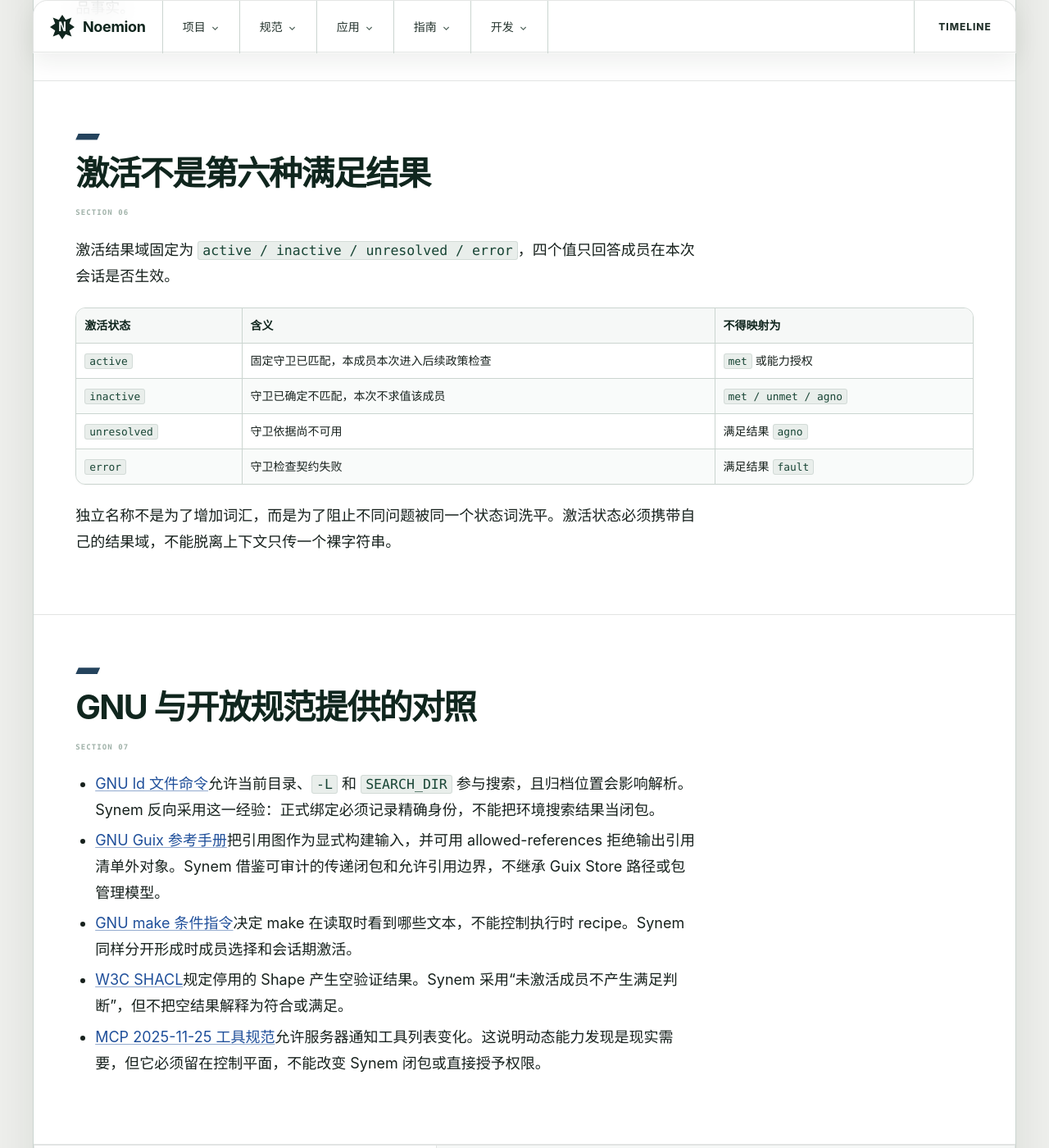
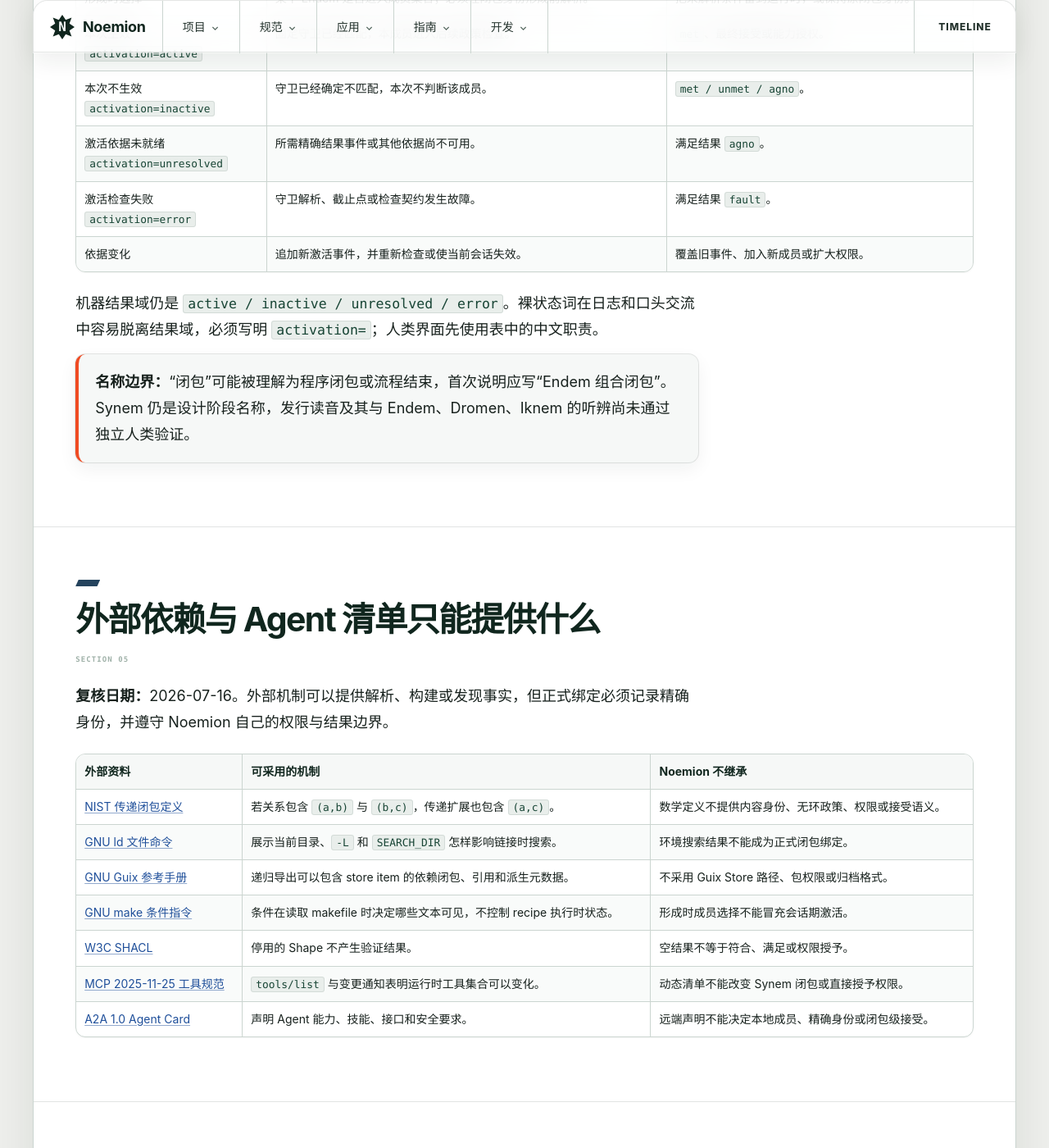
Before and after one commit to Noemion/noemion.github.io, a Jekyll site: the page built from architecture/adr-0021-synem-closure-and-activation.html, in a window 1280 px wide and 1400 px high, scrolled down 3223 px. Shown: the whole window at 82% size. Built offline with Jekyll 4.4.1, drawn with Linux system fonts in a browser that asks for light colours; some of the changed text lies outside the part shown.

Commit message:
Clarify Synem closure and activation

```diff
--- a/_data/navigation.yml
+++ b/_data/navigation.yml
@@ -104,7 +104,7 @@
           - { href: /architecture/adr-0018-quantification-and-membership.html, label: "ADR-0018 · 先固定成员，再判断数量" }
           - { href: /architecture/adr-0019-measurement-and-thresholds.html, label: "ADR-0019 · 先定义测量，再比较阈值" }
           - { href: /architecture/adr-0020-composite-situations-and-criteria.html, label: "ADR-0020 · 组合条件不能吞掉未知与故障" }
-          - { href: /architecture/adr-0021-synem-closure-and-activation.html, label: "ADR-0021 · Synem 闭包与激活" }
+          - { href: /architecture/adr-0021-synem-closure-and-activation.html, label: "ADR-0021 · 依赖必须先固定，权限只能收窄" }
           - { href: /architecture/adr-0022-iknem-evidence-and-appraisal.html, label: "ADR-0022 · Iknem 证据与评估" }
           - { href: /architecture/adr-0023-endem-content-standard.html, label: "ADR-0023 · Endem 内容标准" }
           - { href: /architecture/adr-0024-dromen-session-contract.html, label: "ADR-0024 · Dromen 会话契约" }
--- a/architecture/adr-0021-synem-closure-and-activation.html
+++ b/architecture/adr-0021-synem-closure-and-activation.html
@@ -1,95 +1,92 @@
 ---
 layout: default
-title: "ADR-0021 Synem 组合闭包与条件激活"
+title: "ADR-0021 · 依赖必须先固定，权限只能收窄"
 page_role: "content"
 footer_text: "Noemion · ADR-0021"
 permalink: "/architecture/adr-0021-synem-closure-and-activation.html"
 ---
 <main id="main-content" tabindex="-1">
   <nav class="breadcrumbs" aria-label="面包屑"><a href="../index.html">项目</a><span aria-hidden="true">/</span><a href="index.html">架构设计</a><span aria-hidden="true">/</span><a href="decisions.html">架构决策</a><span aria-hidden="true">/</span><span>ADR-0021</span></nav>
-  <header class="content-introduction"><h1>ADR-0021<br>组合闭包<br>条件激活</h1><p>当一个目标依赖其他目标时，先固定所有必需成员和引用，再计算共同允许的权限；运行时不能偷偷补依赖或扩大能力。</p><div class="badges"><span class="badge">当前策略</span><span class="badge">SYN-CORE 0.1.0-draft</span><span class="badge">尚无线格式</span><span class="badge">尚未实现</span></div></header>
+  <header class="content-introduction"><h1>ADR-0021<br>依赖必须先固定<br>权限只能收窄</h1><p>多个目标共同交付时，先固定全部成员、传递依赖和精确身份，再计算共同允许的权限。运行时发现不能换入新目标，也不能扩大能力。</p><div class="badges"><span class="badge">当前策略</span><span class="badge">SYN-CORE 0.1.0-draft</span><span class="badge">尚无物理格式</span><span class="badge">尚未实现</span></div></header>
 
-  <section class="content-band">
-    <h2>直接结论</h2>
-    <p class="lead">例如，发布服务既要得到正确的构建产物，也要让部署后的服务通过健康检查。两项目标可以分别失败，因此各自形成 Endem；Synem 再把它们及其必需依赖固定为一组可重复检查的关系。它不是普通文件包、搜索结果或模型上下文。</p>
-    <p>每个必需引用必须绑定唯一内容身份；权限只能取交集或继续收紧；成员判断与决定保持独立。条件激活属于 Synem 的会话关系，不进入单个 Endem 的 <code>all_of / any_of</code> 根。</p>
-    <p>本决定建立 <code>SYN-CORE 0.1.0-draft</code>，但不创建 Synem 文件扩展名、魔数、物理字段、版本范围语法或实现。本次工作不表示 Ktisor、Theor、Drasor、CLI、解析器或运行时已经实现。</p>
-  </section>
-
-  <section class="content-band">
-    <h2>哲学启发与采用限制</h2>
-    <blockquote><p>“每一个关于复合物的陈述可以分解为关于其各组成部分的陈述”</p><cite>路德维希·维特根斯坦《逻辑哲学论》2.0201</cite></blockquote>
-    <p>命题 2.0201 和 5.5423 都把复合物的可理解性放在组成部分及其关联方式上。Synem 因此必须同时显示成员和关系；只列名字或文件，不能完整说明组合对象。</p>
-    <p>这里采用的是设计问题，不是把哲学命题直接变成软件定理。成员身份、无环限制、权限交集、激活状态和失败责任仍由威胁模型、规范条款与正反向量定义。</p>
+  <section class="content-wide">
+    <h2>用一次发布流程读懂组合闭包</h2>
+    <p class="lead">发布服务既要得到符合要求的构建产物，也要让部署后的服务通过健康检查。两个终态可以独立失败，因此分别形成 Endem，再进入同一个 Endem 组合闭包。</p>
+    <div class="flow"><div class="step">识别两个<br>独立终态</div><div class="step">选择种子<br>Endem</div><div class="step">展开全部<br>必需依赖</div><div class="step">唯一绑定<br>精确身份</div><div class="step">对成员权限<br>继续求交</div><div class="step">会话只激活<br>固定成员</div></div>
+    <div class="table-wrap"><table><thead><tr><th>处理阶段</th><th>发布示例</th><th>必须停止的情况</th></tr></thead><tbody>
+      <tr><td>划分目标</td><td>构建产物和服务健康各有自己的判据与决定。</td><td>把两个可独立失败的终态塞进一个 Endem。</td></tr>
+      <tr><td>展开依赖</td><td>从两个种子成员递归加入全部必需 Endem。</td><td>还有闭包外必需引用，或只收集当前目录中的文件。</td></tr>
+      <tr><td>绑定身份</td><td>每个引用唯一绑定规范、Profile 与完整内容身份。</td><td>使用名称、路径、版本范围、搜索顺序或 <code>latest</code>。</td></tr>
+      <tr><td>收窄权限</td><td>成员上限、组合策略与会话政策只取交集。</td><td>某成员需要网络，就让所有成员取得网络能力。</td></tr>
+      <tr><td>进入会话</td><td>守卫只决定固定成员本次是否生效。</td><td>运行时下载新成员、改写闭包身份或直接授予权限。</td></tr>
+    </tbody></table></div>
+    <p>组合闭包的现行设计名称是 Synem。它不是文件包、搜索结果、模型上下文、对话记忆或动态工具列表。</p>
   </section>
 
   <section class="content-wide">
-    <h2>Synem 与 Endem 复合根的边界</h2>
-    <div class="table-wrap"><table><thead><tr><th>问题</th><th>Endem 复合根</th><th>Synem</th></tr></thead><tbody>
-      <tr><td>终态</td><td>同一个不可分终态</td><td>两个或更多可独立实现和失败的终态</td></tr>
-      <tr><td>方向与验收</td><td>共享一个 telis 与验收责任</td><td>成员保持各自方向、判断和决定</td></tr>
-      <tr><td>关系</td><td>叶判据使用 <code>all_of / any_of</code></td><td>显式依赖、绑定和会话激活边</td></tr>
-      <tr><td>身份</td><td>一个 Endem 内容身份</td><td>完整成员集与关系共同决定闭包身份</td></tr>
+    <h2>先判断同一终态还是多个目标</h2>
+    <div class="table-wrap"><table><thead><tr><th>边界问题</th><th>Endem 复合根</th><th>Endem 组合闭包（Synem）</th></tr></thead><tbody>
+      <tr><td>终态身份</td><td>多个关系共同描述一个不可分终态。</td><td>至少两个终态能够独立实现和失败。</td></tr>
+      <tr><td>判断与决定</td><td>共享一个目标方向和验收责任。</td><td>每个成员保留自己的满足结果与最终决定。</td></tr>
+      <tr><td>组合关系</td><td>叶结果使用 <code>all_of / any_of</code>。</td><td>显示必需依赖、精确绑定和会话激活关系。</td></tr>
+      <tr><td>内容身份</td><td>一个 Endem 拥有一个内容身份。</td><td>完整成员集与关系共同决定闭包身份。</td></tr>
+      <tr><td>缺失处理</td><td>按该 Endem 的形成或判断规则失败。</td><td>必需成员缺失时原子拒绝，不能以后补入。</td></tr>
+    </tbody></table></div>
+    <p>自然语言中的“还要”“依赖”或“如果”不能自行决定对象边界。开发者必须检查终态、消费者、生命周期、权威和失败责任。</p>
+  </section>
+
+  <section class="content-wide">
+    <h2>成员、引用和权限怎样形成闭包</h2>
+    <div class="table-wrap"><table><thead><tr><th>规范责任</th><th>必须固定</th><th>确定拒绝</th></tr></thead><tbody>
+      <tr><td><code>SYN-CLS-001</code><br>完整成员</td><td>至少两个不同 Endem，以及从种子可达的全部必需传递成员。</td><td>单成员、截断闭包、重复身份或闭包外必需引用。</td></tr>
+      <tr><td><code>SYN-RES-001</code><br>唯一绑定</td><td>引用方、被引用方、规范、Profile、精确内容身份与解析依据。</td><td>歧义、冲突、环境搜索或输入顺序改变解析结果。</td></tr>
+      <tr><td><code>SYN-GRF-001</code><br>有限关系</td><td>有限无环图、资源预算，以及可选项缺失时的可观察行为。</td><td>循环、无界遍历，或可选项缺失会降低语义和判据。</td></tr>
+      <tr><td><code>SYN-AUT-001</code><br>权限交集</td><td>成员上限、组合策略和会话政策的共同允许范围。</td><td>权限并集、继承最宽成员能力或由依赖产生授权。</td></tr>
+      <tr><td><code>SYN-STA-001</code><br>成员结果</td><td>成员结果保持各自身份；闭包级决定另行绑定策略、范围与权威。</td><td>把成员结果折叠为布尔值或隐式总体结果。</td></tr>
+    </tbody></table></div>
+    <p>同一正式输入必须产生同一成员集、关系与绑定。成员顺序、当前目录、区域设置、模型推荐和网络最新版本都不能改变结果。</p>
+  </section>
+
+  <section class="content-wide">
+    <h2>形成时选择与会话激活必须分开</h2>
+    <p class="lead">形成条件决定谁属于制品，会话守卫只决定固定成员本次是否生效。两者的身份、失败后果和结果域不同。</p>
+    <div class="table-wrap"><table><thead><tr><th>状态或阶段</th><th>回答的问题</th><th>不得推出</th></tr></thead><tbody>
+      <tr><td>形成时选择</td><td>某个 Endem 是否进入成员集合；必须在闭包身份形成前解析。</td><td>把未解析条件留到运行时，或保持原闭包身份。</td></tr>
+      <tr><td>本次生效<br><code>activation=active</code></td><td>固定守卫已经匹配，本成员进入后续政策检查。</td><td><code>met</code>、最终接受或能力授权。</td></tr>
+      <tr><td>本次不生效<br><code>activation=inactive</code></td><td>守卫已经确定不匹配，本次不判断该成员。</td><td><code>met / unmet / agno</code>。</td></tr>
+      <tr><td>激活依据未就绪<br><code>activation=unresolved</code></td><td>所需精确结果事件或其他依据尚不可用。</td><td>满足结果 <code>agno</code>。</td></tr>
+      <tr><td>激活检查失败<br><code>activation=error</code></td><td>守卫解析、截止点或检查契约发生故障。</td><td>满足结果 <code>fault</code>。</td></tr>
+      <tr><td>依据变化</td><td>追加新激活事件，并重新检查或使当前会话失效。</td><td>覆盖旧事件、加入新成员或扩大权限。</td></tr>
+    </tbody></table></div>
+    <p>机器结果域仍是 <code>active / inactive / unresolved / error</code>。裸状态词在日志和口头交流中容易脱离结果域，必须写明 <code>activation=</code>；人类界面先使用表中的中文职责。</p>
+    <p class="callout"><strong>名称边界：</strong>“闭包”可能被理解为程序闭包或流程结束，首次说明应写“Endem 组合闭包”。Synem 仍是设计阶段名称，发行读音及其与 Endem、Dromen、Iknem 的听辨尚未通过独立人类验证。</p>
+  </section>
+
+  <section class="content-wide">
+    <h2>外部依赖与 Agent 清单只能提供什么</h2>
+    <p><strong>复核日期：</strong>2026-07-16。外部机制可以提供解析、构建或发现事实，但正式绑定必须记录精确身份，并遵守 Noemion 自己的权限与结果边界。</p>
+    <div class="table-wrap"><table><thead><tr><th>外部资料</th><th>可采用的机制</th><th>Noemion 不继承</th></tr></thead><tbody>
+      <tr><td><a href="https://xlinux.nist.gov/dads/HTML/transitiveClosure.html">NIST 传递闭包定义</a></td><td>若关系包含 <code>(a,b)</code> 与 <code>(b,c)</code>，传递扩展也包含 <code>(a,c)</code>。</td><td>数学定义不提供内容身份、无环政策、权限或接受语义。</td></tr>
+      <tr><td><a href="https://sourceware.org/binutils/docs/ld/File-Commands.html">GNU ld 文件命令</a></td><td>展示当前目录、<code>-L</code> 和 <code>SEARCH_DIR</code> 怎样影响链接时搜索。</td><td>环境搜索结果不能成为正式闭包绑定。</td></tr>
+      <tr><td><a href="https://guix.gnu.org/manual/en/guix.pdf">GNU Guix 参考手册</a></td><td>递归导出可以包含 store item 的依赖闭包、引用和派生元数据。</td><td>不采用 Guix Store 路径、包权限或归档格式。</td></tr>
+      <tr><td><a href="https://www.gnu.org/software/make/manual/html_node/Conditionals.html">GNU make 条件指令</a></td><td>条件在读取 makefile 时决定哪些文本可见，不控制 recipe 执行时状态。</td><td>形成时成员选择不能冒充会话期激活。</td></tr>
+      <tr><td><a href="https://www.w3.org/TR/shacl/#deactivated">W3C SHACL</a></td><td>停用的 Shape 不产生验证结果。</td><td>空结果不等于符合、满足或权限授予。</td></tr>
+      <tr><td><a href="https://modelcontextprotocol.io/specification/2025-11-25/server/tools">MCP 2025-11-25 工具规范</a></td><td><code>tools/list</code> 与变更通知表明运行时工具集合可以变化。</td><td>动态清单不能改变 Synem 闭包或直接授予权限。</td></tr>
+      <tr><td><a href="https://a2a-protocol.org/v1.0.0/specification/">A2A 1.0 Agent Card</a></td><td>声明 Agent 能力、技能、接口和安全要求。</td><td>远端声明不能决定本地成员、精确身份或闭包级接受。</td></tr>
     </tbody></table></div>
   </section>
 
   <section class="content-wide">
-    <h2>闭包形成的六条规则</h2>
-    <ol>
-      <li><code>SYN-CLS-001</code>：至少两个不同 Endem，并包含全部必需传递依赖。</li>
-      <li><code>SYN-RES-001</code>：每个必需引用绑定恰好一个精确内容身份，且与输入顺序无关。</li>
-      <li><code>SYN-GRF-001</code>：第一阶段依赖图有限无环；可选项缺失不能削弱语义和判据。</li>
-      <li><code>SYN-AUT-001</code>：能力上限只由成员、组合策略和会话政策的交集形成。</li>
-      <li><code>SYN-STA-001</code>：成员结果保持成员身份，不自动产生一个总体满足或接受结果。</li>
-      <li><code>SYN-ACT-001</code>：会话条件只激活固定闭包成员，不改变身份或授权。</li>
-    </ol>
-  </section>
-
-  <section class="content-wide">
-    <h2>形成时选择与会话期激活必须分开</h2>
-    <div class="table-wrap"><table><thead><tr><th>阶段</th><th>作用</th><th>身份影响</th><th>失败处理</th></tr></thead><tbody>
-      <tr><td>形成时选择</td><td>决定某 Endem 是否进入成员闭包</td><td>改变 Synem 闭包身份</td><td>必须在形成身份前解析；不确定则拒绝形成</td></tr>
-      <tr><td>会话期激活</td><td>决定固定闭包中的成员本次是否生效</td><td>不改变制品身份</td><td>记录独立激活状态；依据变化则重新检查或使会话失效</td></tr>
-    </tbody></table></div>
-    <p>这一区分阻止“运行到一半再下载最新目标”改变正式闭包，也阻止把一次会话分支误写成新的制品事实。</p>
-  </section>
-
-  <section class="content-wide">
-    <h2>激活不是第六种满足结果</h2>
-    <p>激活结果域固定为 <code>active / inactive / unresolved / error</code>，四个值只回答成员在本次会话是否生效。</p>
-    <div class="table-wrap"><table><thead><tr><th>激活状态</th><th>含义</th><th>不得映射为</th></tr></thead><tbody>
-      <tr><td><code>active</code></td><td>固定守卫已匹配，本成员本次进入后续政策检查</td><td><code>met</code> 或能力授权</td></tr>
-      <tr><td><code>inactive</code></td><td>守卫已确定不匹配，本次不求值该成员</td><td><code>met / unmet / agno</code></td></tr>
-      <tr><td><code>unresolved</code></td><td>守卫依据尚不可用</td><td>满足结果 <code>agno</code></td></tr>
-      <tr><td><code>error</code></td><td>守卫检查契约失败</td><td>满足结果 <code>fault</code></td></tr>
-    </tbody></table></div>
-    <p>独立名称不是为了增加词汇，而是为了阻止不同问题被同一个状态词洗平。激活状态必须携带自己的结果域，不能脱离上下文只传一个裸字符串。</p>
-  </section>
-
-  <section class="content-wide">
-    <h2>GNU 与开放规范提供的对照</h2>
-    <ul>
-      <li><a href="https://sourceware.org/binutils/docs/ld/File-Commands.html">GNU ld 文件命令</a>允许当前目录、<code>-L</code> 和 <code>SEARCH_DIR</code> 参与搜索，且归档位置会影响解析。Synem 反向采用这一经验：正式绑定必须记录精确身份，不能把环境搜索结果当闭包。</li>
-      <li><a href="https://guix.gnu.org/manual/en/guix.pdf">GNU Guix 参考手册</a>把引用图作为显式构建输入，并可用 allowed-references 拒绝输出引用清单外对象。Synem 借鉴可审计的传递闭包和允许引用边界，不继承 Guix Store 路径或包管理模型。</li>
-      <li><a href="https://www.gnu.org/software/make/manual/html_node/Conditionals.html">GNU make 条件指令</a>决定 make 在读取时看到哪些文本，不能控制执行时 recipe。Synem 同样分开形成时成员选择和会话期激活。</li>
-      <li><a href="https://www.w3.org/TR/shacl/#deactivated">W3C SHACL</a>规定停用的 Shape 产生空验证结果。Synem 采用“未激活成员不产生满足判断”，但不把空结果解释为符合或满足。</li>
-      <li><a href="https://modelcontextprotocol.io/specification/2025-11-25/server/tools">MCP 2025-11-25 工具规范</a>允许服务器通知工具列表变化。这说明动态能力发现是现实需要，但它必须留在控制平面，不能改变 Synem 闭包或直接授予权限。</li>
-    </ul>
-  </section>
-
-  <section class="content-band">
-    <h2>规范影响与验证</h2>
-    <ul>
-      <li>新增 <code>SYN-CORE 0.1.0-draft</code> 六条规范条款。</li>
-      <li>新增六项 Synem 威胁和十个非规范自然语言场景。</li>
-      <li>十二个提案向量覆盖六个允许分类与六个确定拒绝；检查器只证明资料矩阵一致。</li>
-      <li>END-CORE、END-FMT、END-P1 与 <code>.endem</code> 字节保持不变。</li>
-    </ul>
-  </section>
-
-  <section class="content-band">
-    <h2>待定内容</h2>
-    <p>物理 Synem 容器、文件扩展名、版本约束语法、符号与重定位、执行顺序、并行调度、受限循环、远程对象仓库和规范字节仍保持开放。没有真实消费者和新 Profile 前，不为了形式对称创建格式。</p>
+    <h2>当前还不能编码或执行什么</h2>
+    <p>现行十二个 Synem 提案向量覆盖六个允许分类和六个确定拒绝，只检查 SYN-CORE 六条抽象规则。END-CORE、END-FMT 和 END-P1 保持不变。</p>
+    <p>这项决定不表示 Ktisor、Theor、Drasor、CLI、解析器或运行时已经实现。Synem 也没有物理容器、文件扩展名、魔数、稳定 ABI 或版本范围语法。</p>
+    <p>符号与重定位、执行顺序、并行调度、受限循环、远程对象仓库、跨会话缓存和规范字节仍需真实消费者、新 Profile、威胁分析与组件证据。</p>
+    <div class="page-links">
+      <a class="page-link" href="../specifications/synem.html"><strong>查看组合闭包规范</strong><span>按开发者任务查询 SYN-CORE 六项责任。</span></a>
+      <a class="page-link" href="adr-0020-composite-situations-and-criteria.html"><strong>查看单目标复合判据</strong><span>先判断一个终态还是多个独立目标。</span></a>
+      <a class="page-link" href="../specifications/dromen.html"><strong>查看一次会话契约</strong><span>理解固定闭包怎样进入受限运行。</span></a>
+      <a class="page-link" href="../specifications/authority.html"><strong>查看权限决定边界</strong><span>区分成员需求、能力上限与实际授权。</span></a>
+    </div>
   </section>
   <div class="next-prev"><a href="adr-0020-composite-situations-and-criteria.html">← ADR-0020</a><a href="adr-0022-iknem-evidence-and-appraisal.html">ADR-0022 →</a></div>
 </main>
--- a/architecture/decisions.html
+++ b/architecture/decisions.html
@@ -55,7 +55,7 @@
         <li><a href="adr-0023-endem-content-standard.html">ADR-0023 · Endem 内容标准分层</a></li>
       </ul></article>
       <article class="status-item"><h3>组合、会话、证据与信任</h3><ul>
-        <li><a href="adr-0021-synem-closure-and-activation.html">ADR-0021 · Synem 组合闭包与条件激活</a></li>
+        <li><a href="adr-0021-synem-closure-and-activation.html">ADR-0021 · 依赖必须先固定，权限只能收窄</a></li>
         <li><a href="adr-0022-iknem-evidence-and-appraisal.html">ADR-0022 · Iknem 证据范围与评估边界</a></li>
         <li><a href="adr-0024-dromen-session-contract.html">ADR-0024 · Dromen 会话契约</a></li>
         <li><a href="adr-0025-structured-diagnostics.html">ADR-0025 · 结构化诊断边界</a></li>
```
Also changed, not shown: content-quality-audit.md (+11 -1 lines), sitemap.md (+1 -1 lines), tests/spec_contract_test.py (+4 -0 lines).
